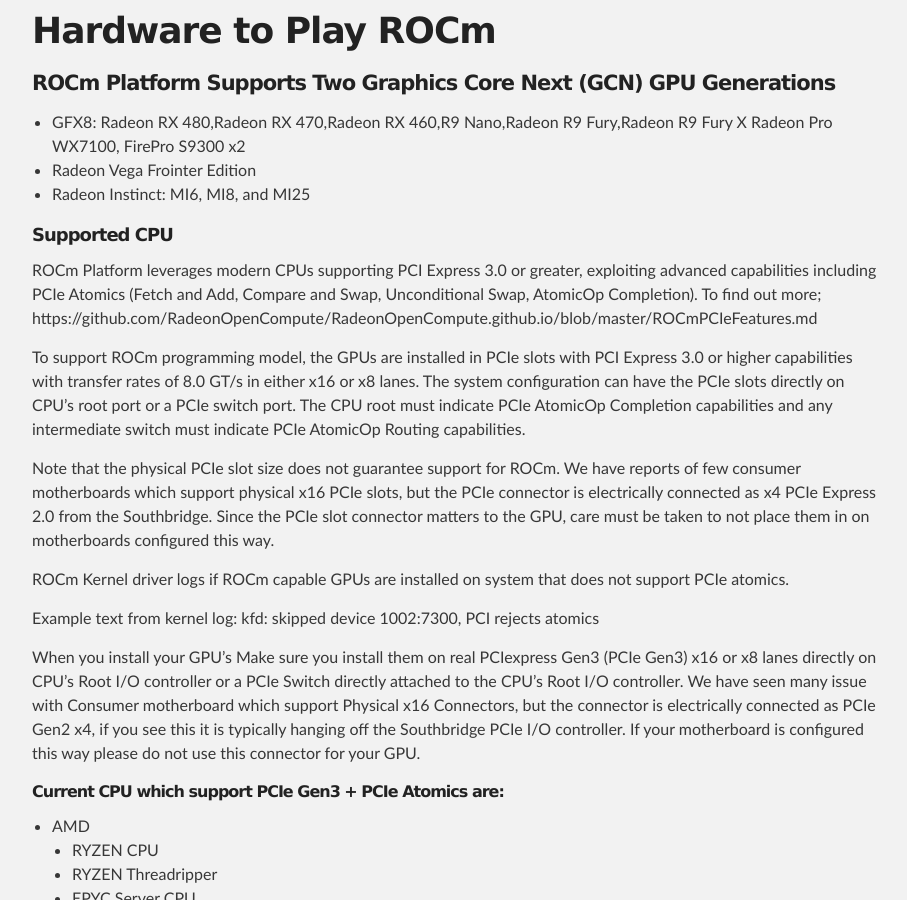
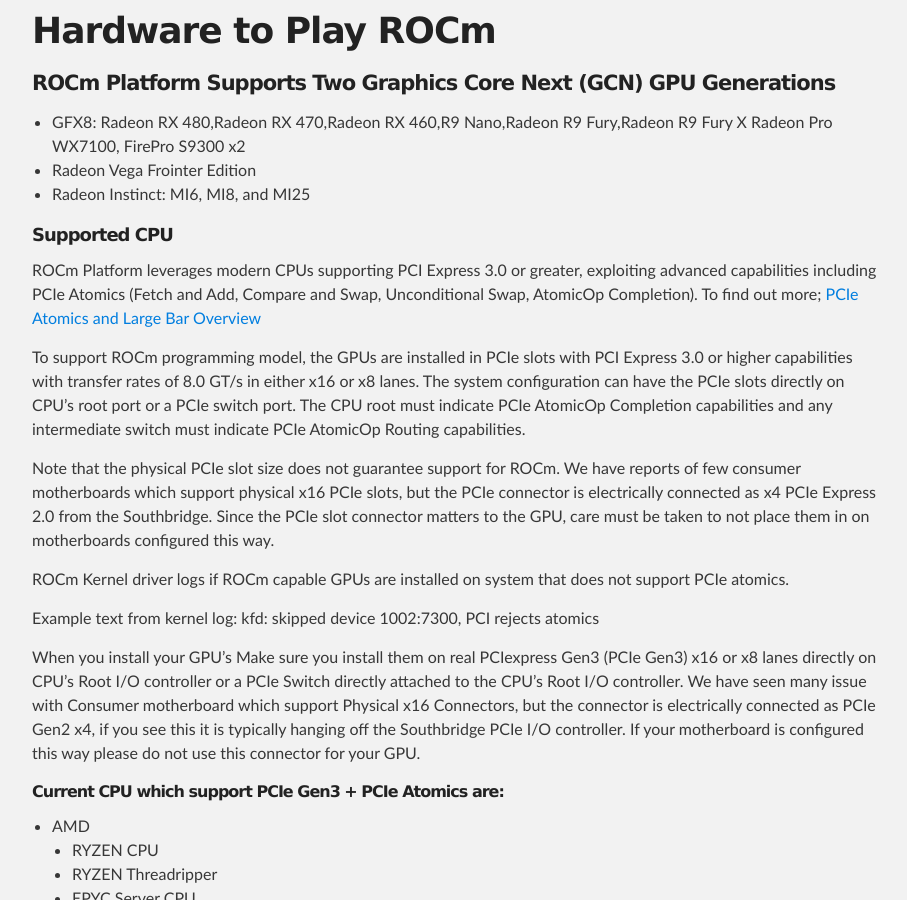
Before and after one commit to ROCm/ROCm.github.io, a Jekyll site: the page built from hardware.md, in a window 1280 px wide and 900 px high, scrolled down 349 px. Shown: the whole window, without its empty margins (183-1090 px from the left). Built offline with Jekyll 4.4.1, drawn with Linux system fonts in a browser that asks for light colours.

Commit message:
Update hardware.md

```diff
--- a/hardware.md
+++ b/hardware.md
@@ -14,7 +14,7 @@
 
 ##### Supported CPU
 
-ROCm Platform leverages modern CPUs supporting PCI Express 3.0 or greater, exploiting advanced capabilities including PCIe Atomics (Fetch and Add, Compare and Swap, Unconditional Swap, AtomicOp Completion). To find out more; https://github.com/RadeonOpenCompute/RadeonOpenCompute.github.io/blob/master/ROCmPCIeFeatures.md
+ROCm Platform leverages modern CPUs supporting PCI Express 3.0 or greater, exploiting advanced capabilities including PCIe Atomics (Fetch and Add, Compare and Swap, Unconditional Swap, AtomicOp Completion). To find out more; [PCIe Atomics and Large Bar Overview](/ROCmPCIeFeatures.md)
 
 To support ROCm programming model, the GPUs are installed in PCIe slots with PCI Express 3.0 or higher capabilities with transfer rates of 8.0 GT/s in either x16 or x8 lanes. The system configuration can have the PCIe slots directly on CPU’s root port or a PCIe switch port. The CPU root must indicate PCIe AtomicOp Completion capabilities and any intermediate switch must indicate PCIe AtomicOp Routing capabilities.
 
```
